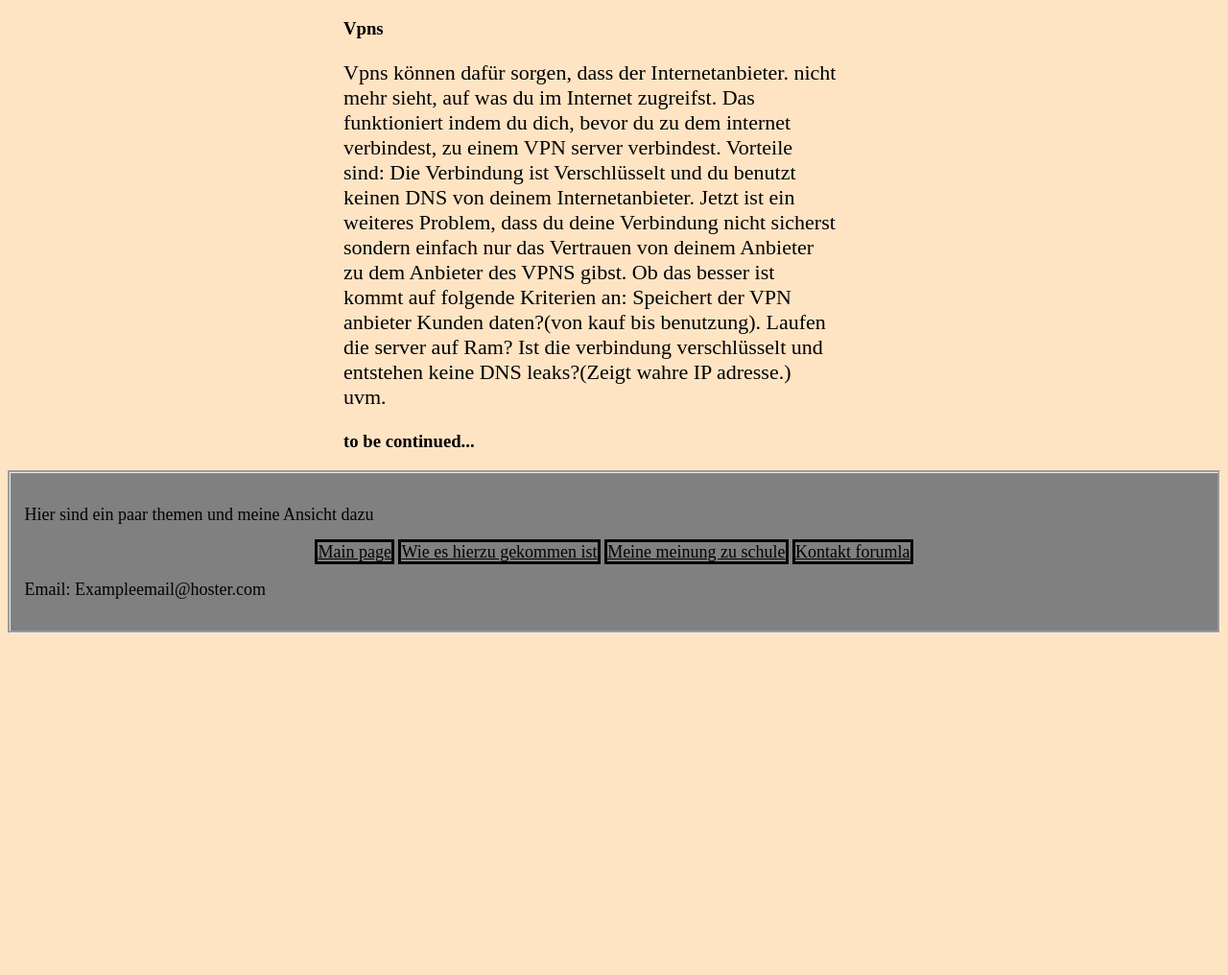
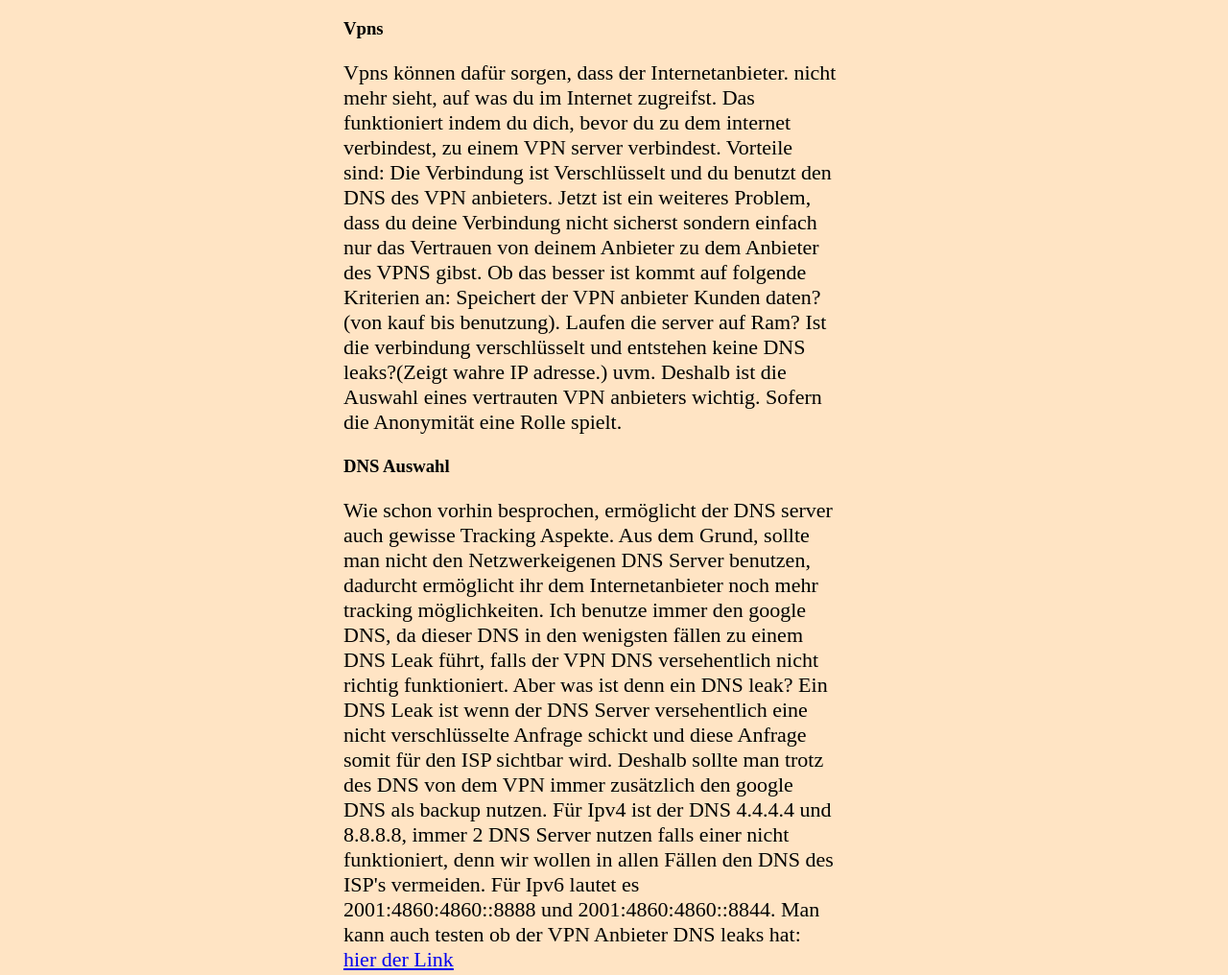
Before and after one commit to SchulenMensch05/Websiteabgeben, a plain HTML site: page anonymitaet.html in a window 1280 px wide. Shown: the part 1854-2870 px from the top of the page at 96% size. Before the commit the page ends 2522 px from the top, so only its background shows below. Drawn offline with Linux system fonts and the light colour scheme.

Commit message:
Viele updates
Etwa mehr geordnet und sortiert. Anonymitaet.html weiter geschrieben.

```diff
--- a/anonymitaet.html
+++ b/anonymitaet.html
@@ -3,7 +3,7 @@
 <head>
 	<title>Anonymität</title>
 	<meta charset="utf-8">
-	<link rel="icon" type="image/x-icon" href="Bild.png">
+	<link rel="icon" type="image/x-icon" href="pngs/Bild.png">
 	<link rel="stylesheet" type="text/css" href="styles
 	.css">
 </head>
@@ -23,8 +23,9 @@
 		<h2>Wie kann ich das nun verhindern?</h2>
 		<p class="readP">Naja, dazu gibt es keine eindeutige Antwort. Es gibt viele viele dinge die man miteinander Kombinieren muss und auf die man achten muss, um wirklich anonym im Internet zu sein. Es ist eine Mischung aus Verhaltensweisen, Platformen die man benutzt und Tools um sich zu anonymisieren.</p>
 		<h3>Vpns</h3>
-		<p class="readP">Vpns können dafür sorgen, dass der Internetanbieter. nicht mehr sieht, auf was du im Internet zugreifst. Das funktioniert indem du dich,  bevor du zu dem internet verbindest, zu einem VPN server verbindest. Vorteile sind: Die Verbindung ist Verschlüsselt und du benutzt keinen DNS von deinem Internetanbieter. Jetzt ist ein weiteres Problem, dass du deine Verbindung nicht sicherst sondern einfach nur das Vertrauen von deinem Anbieter zu dem Anbieter des VPNS gibst. Ob das besser ist kommt auf folgende Kriterien an: Speichert der VPN anbieter Kunden daten?(von kauf bis benutzung). Laufen die server auf Ram? Ist die verbindung verschlüsselt und entstehen keine DNS leaks?(Zeigt wahre IP adresse.) uvm.</p>
-		<h3>to be continued...</h3>
+		<p class="readP">Vpns können dafür sorgen, dass der Internetanbieter. nicht mehr sieht, auf was du im Internet zugreifst. Das funktioniert indem du dich,  bevor du zu dem internet verbindest, zu einem VPN server verbindest. Vorteile sind: Die Verbindung ist Verschlüsselt und du benutzt den DNS des VPN anbieters. Jetzt ist ein weiteres Problem, dass du deine Verbindung nicht sicherst sondern einfach nur das Vertrauen von deinem Anbieter zu dem Anbieter des VPNS gibst. Ob das besser ist kommt auf folgende Kriterien an: Speichert der VPN anbieter Kunden daten?(von kauf bis benutzung). Laufen die server auf Ram? Ist die verbindung verschlüsselt und entstehen keine DNS leaks?(Zeigt wahre IP adresse.) uvm. Deshalb ist die Auswahl eines vertrauten VPN anbieters wichtig. Sofern die Anonymität eine Rolle spielt.</p>
+		<h3>DNS Auswahl</h3>
+		<p class="readP">Wie schon vorhin besprochen, ermöglicht der DNS server auch gewisse Tracking Aspekte. Aus dem Grund, sollte man nicht den Netzwerkeigenen DNS Server benutzen, dadurcht ermöglicht ihr dem Internetanbieter noch mehr tracking möglichkeiten. Ich benutze immer den google DNS, da dieser DNS in den wenigsten fällen zu einem DNS Leak führt, falls der VPN DNS versehentlich nicht richtig funktioniert. Aber was ist denn ein DNS leak? Ein DNS Leak ist wenn der DNS Server versehentlich eine nicht verschlüsselte Anfrage schickt und diese Anfrage somit für den ISP sichtbar wird. Deshalb sollte man trotz des DNS von dem VPN immer zusätzlich den google DNS als backup nutzen. Für Ipv4 ist der DNS 4.4.4.4 und 8.8.8.8, immer 2 DNS Server nutzen falls einer nicht funktioniert, denn wir wollen in allen Fällen den DNS des ISP's vermeiden. Für Ipv6 lautet es 2001:4860:4860::8888 und 2001:4860:4860::8844. Man kann auch testen ob der VPN Anbieter DNS leaks hat: <a href="https://www.dnsleaktest.com/" alt="dnsleaktest">hier der Link</a></p>
 	</div>
 	<footer>
 		<div class="footerdiv">
```
Also changed, not shown: index.html (+1 -1 lines), kontaktformula.html (+2 -2 lines), mngSchule.html (+1 -1 lines), scndpage.html (+2 -2 lines), pngs/2016Brainrot.png (renamed from 2016Brainrot.png), pngs/gcls.png (renamed from gcls.png), pngs/sigmer.png (renamed from sigmer.png), pngs/skibidi.png (renamed from skibidi.png), pngs/webdelogo.png (renamed from webdelogo.png), 2 other files.
